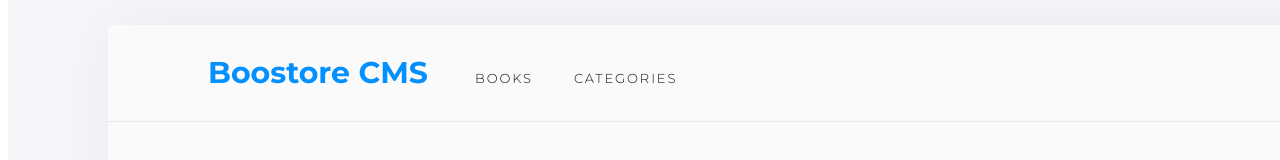
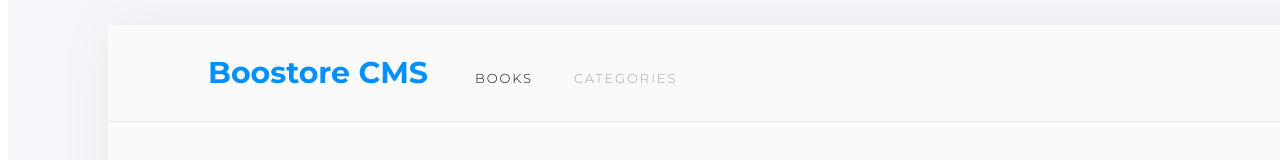
Before and after one commit to mugberto/bookstore, a React (Create React App) app: page / in a window 1280 px wide. Shown: the part 132-292 px from the top of the page. Built offline with nearby package versions, Linux system fonts and the light colour scheme; no server answers.

Commit message:
Fix linter errors

```diff
--- a/src/components/appComponents/Header.css
+++ b/src/components/appComponents/Header.css
@@ -1,5 +1,5 @@
 .app-header {
-  padding: 1.813rem 6.25rem ;
+  padding: 1.813rem 6.25rem;
 }
 
 .app-nav {
@@ -33,8 +33,12 @@
   font-style: normal;
   line-height: normal;
   letter-spacing: 1.9px;
+  color: #a4a4a4;
+  text-decoration: none;
+}
+
+.nav-link.active {
   color: #121212;
-  text-decoration: none;
 }
 
 .user-avator {
--- a/src/components/appComponents/Header.js
+++ b/src/components/appComponents/Header.js
@@ -1,5 +1,5 @@
 import React from 'react';
-import { Link } from 'react-router-dom';
+import { NavLink } from 'react-router-dom';
 import { FontAwesomeIcon } from '@fortawesome/react-fontawesome';
 import { faUser } from '@fortawesome/free-solid-svg-icons';
 import './Header.css';
@@ -8,9 +8,9 @@ function Header() {
   return (
     <header className="app-header">
       <nav className="app-nav">
-        <Link to="/" className="brand">Boostore CMS</Link>
-        <Link to="/" className="nav-link">BOOKS</Link>
-        <Link to="/categories" className="nav-link">CATEGORIES</Link>
+        <NavLink to="/" className="brand">Boostore CMS</NavLink>
+        <NavLink to="/" className="nav-link">BOOKS</NavLink>
+        <NavLink to="/categories" className="nav-link">CATEGORIES</NavLink>
         <span className="user-avator"><FontAwesomeIcon icon={faUser} /></span>
       </nav>
     </header>
--- a/src/components/appComponents/booksComponents/AddBookForm.css
+++ b/src/components/appComponents/booksComponents/AddBookForm.css
@@ -57,7 +57,7 @@
   color: #fff;
 }
 
-.form-title{
+.form-title {
   width: 10.875rem;
   height: 1.5rem;
   padding: 0;
@@ -69,5 +69,5 @@
   font-style: normal;
   line-height: normal;
   letter-spacing: -0.18px;
-  color: #888888;
+  color: #888;
 }
```
Also changed, not shown: src/components/App.css (line endings or trailing spaces), src/components/appComponents/booksComponents/bookListComponents/BookItem.css (line endings or trailing spaces).
